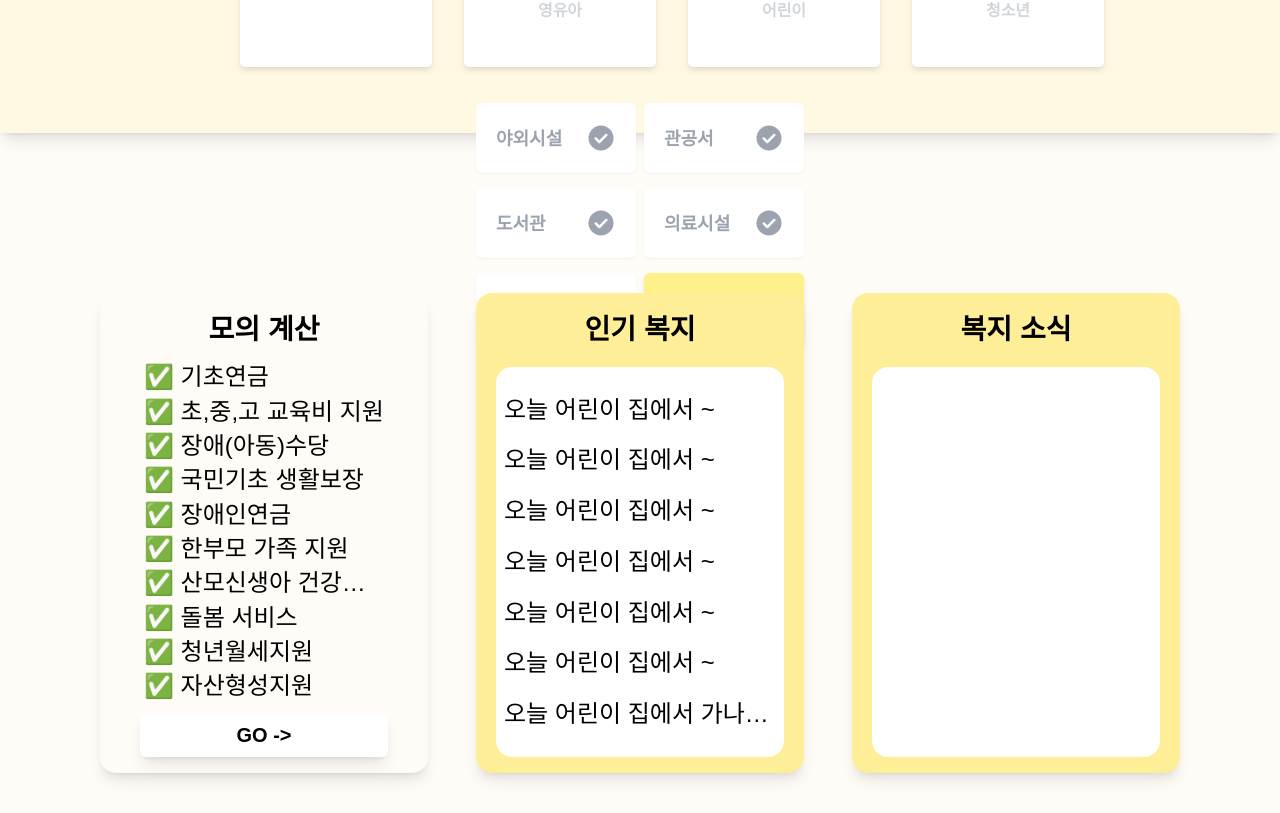
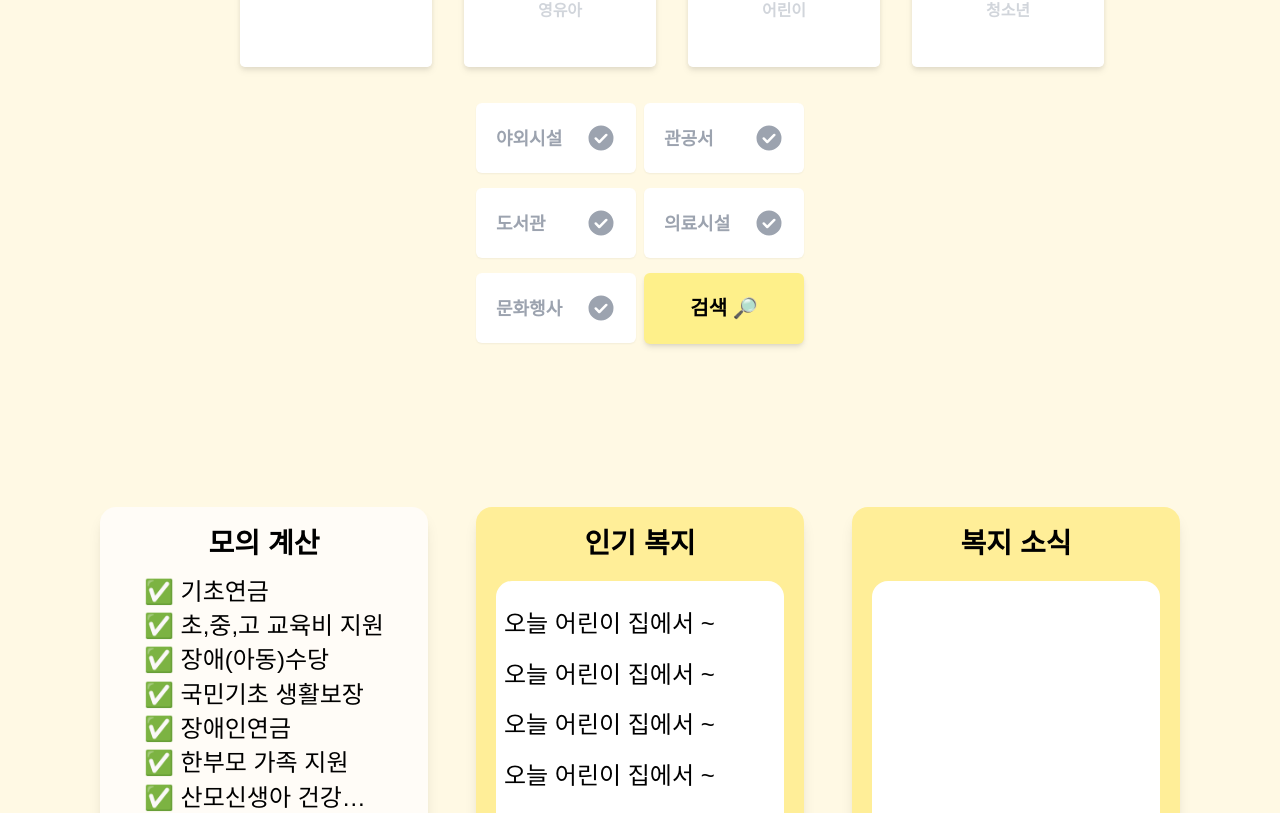
Before and after one commit to SeoulBomo/SeoulBomo.FE, a Next.js app: page / in a window 1280 px wide. Shown: the part 752-1565 px from the top of the page. Built offline with nearby package versions, Linux system fonts and the light colour scheme; a web font is replaced by a local one.

Commit message:
chore: 전체 페이지 스타일 수정

```diff
--- a/src/app/page.tsx
+++ b/src/app/page.tsx
@@ -1,18 +1,13 @@
-"use client";
 import CardFrame from "@/components/main/CardFrame";
 import FilterSection from "@/components/main/FilterSection";
 import SearchSection from "@/components/main/SearchSection";
 
 export default function Home() {
   return (
-    <>
-      <div className="bg-cardFrameColor shadow-lg w-screen h-screen flex justify-center items-center flex-wrap">
-        <SearchSection />
-        <FilterSection />
-      </div>
-      <div className="w-screen flex justify-center items-center">
-        <CardFrame />
-      </div>
-    </>
+    <div className="bg-cardFrameColor shadow-lg flex justify-center items-center flex-wrap">
+      <SearchSection />
+      <FilterSection />
+      <CardFrame />
+    </div>
   );
 }
```
